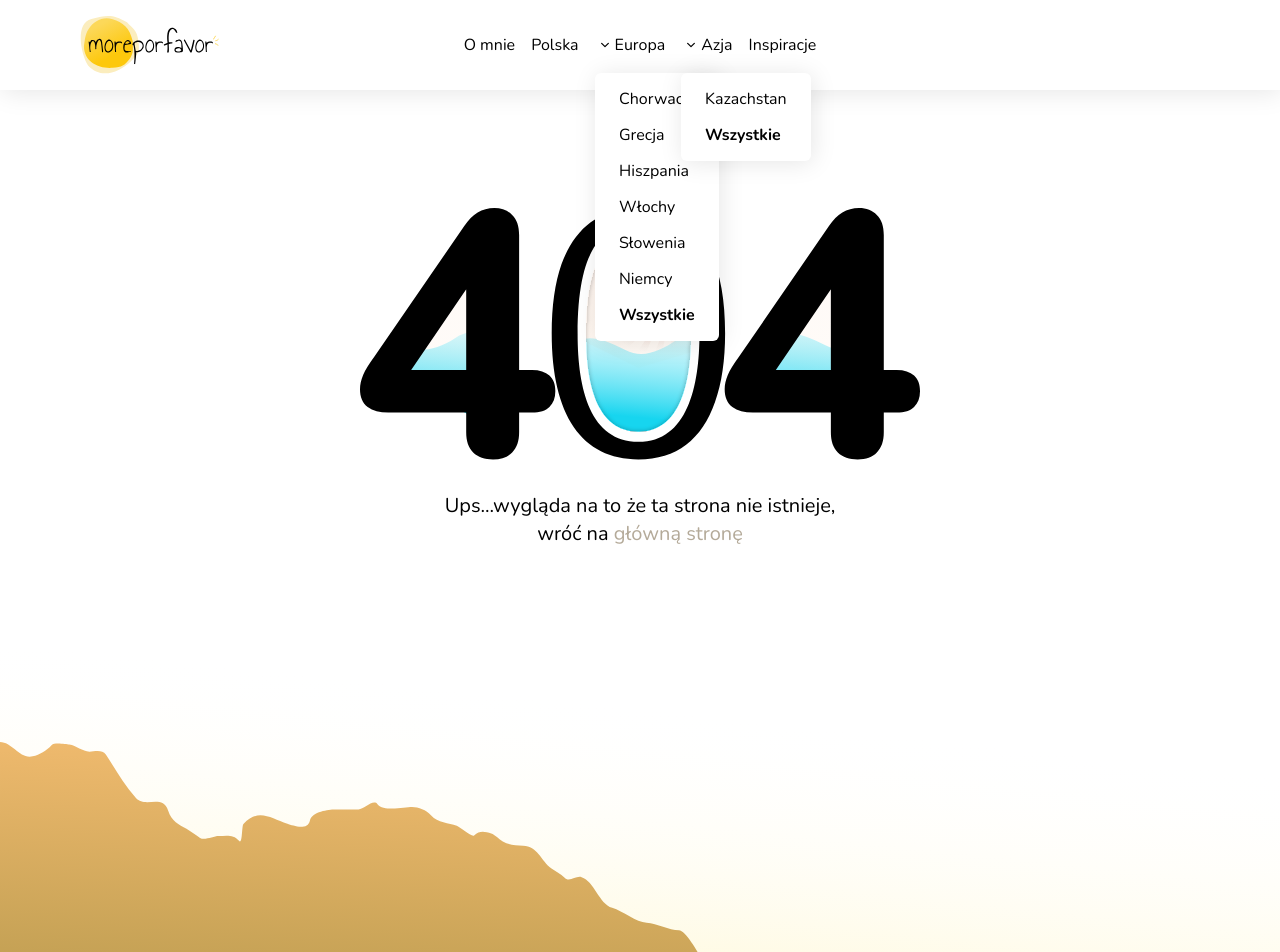
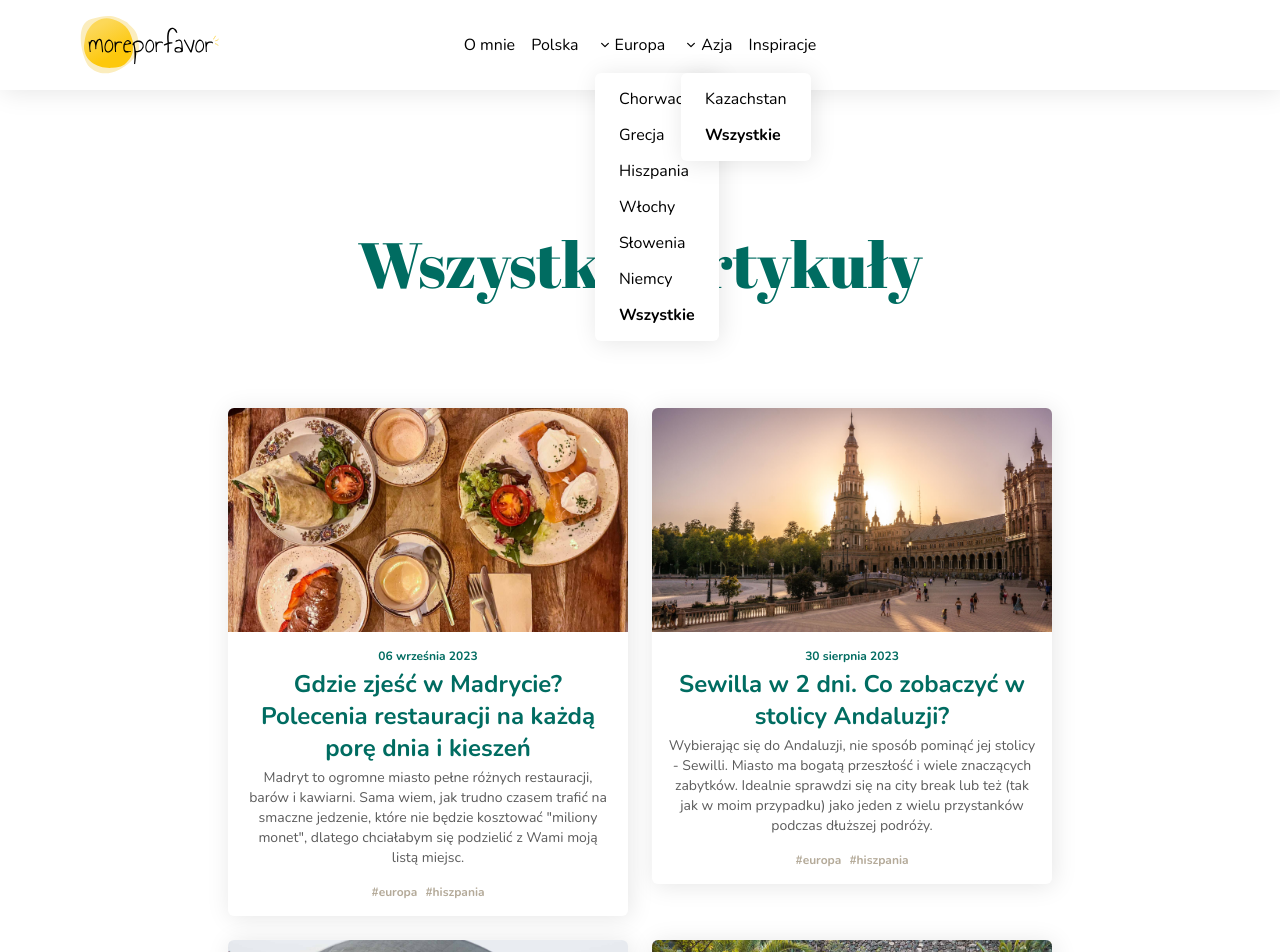
Before and after one commit to ArtemDanilov/moreporfavor-frontend, a Next.js app: page /wszystkie-artykuly in a window 1280 px wide. Before the commit this address had no page. Shown: the top 952 px of the page. Built offline with nearby package versions, Linux system fonts and the light colour scheme.

Commit message:
Create "all articles" page

```diff
--- /dev/null
+++ b/src/app/(pages)/wszystkie-artykuly/page.tsx
@@ -0,0 +1,54 @@
+import Section from "../../components/Section";
+import Hero from "../../components/hero/category/Hero";
+import Collection from "../../helpers/collection";
+import Pagination from "../../components/pagination/Pagination";
+import BlogPosts from "../../components/blog_posts/BlogPosts";
+import Wrapper from "@/app/Wrapper";
+
+// import { Metadata } from "next";
+
+export const dynamic = "force-dynamic";
+
+const CategoryPage = async ({
+  searchParams,
+}: {
+  searchParams: { [key: string]: string | undefined };
+}) => {
+  const currentPage = searchParams["page"] ?? "1";
+
+  const collection = await Collection({
+    collection: "articles",
+    pagination: true,
+    entriesPerPage: 9,
+    currentPage: Number(currentPage),
+  });
+
+  if (!collection) {
+    return (
+      <>
+        <Hero title="Wszystkie artykuły" />
+        <p className="text-center">Coś poszło nie tak z pobraniem treści</p>
+      </>
+    );
+  }
+
+  const { totalPages } = collection?.attributes;
+
+  return (
+    <Wrapper>
+      <>
+        <Hero title="Wszystkie artykuły" />
+
+        {collection.entries.length > 0 && (
+          <Section>
+            <BlogPosts entries={collection.entries} />
+
+            {totalPages > 1 && <Pagination pages={totalPages} />}
+          </Section>
+        )}
+      </>
+    </Wrapper>
+  );
+};
+
+export default CategoryPage;
```
